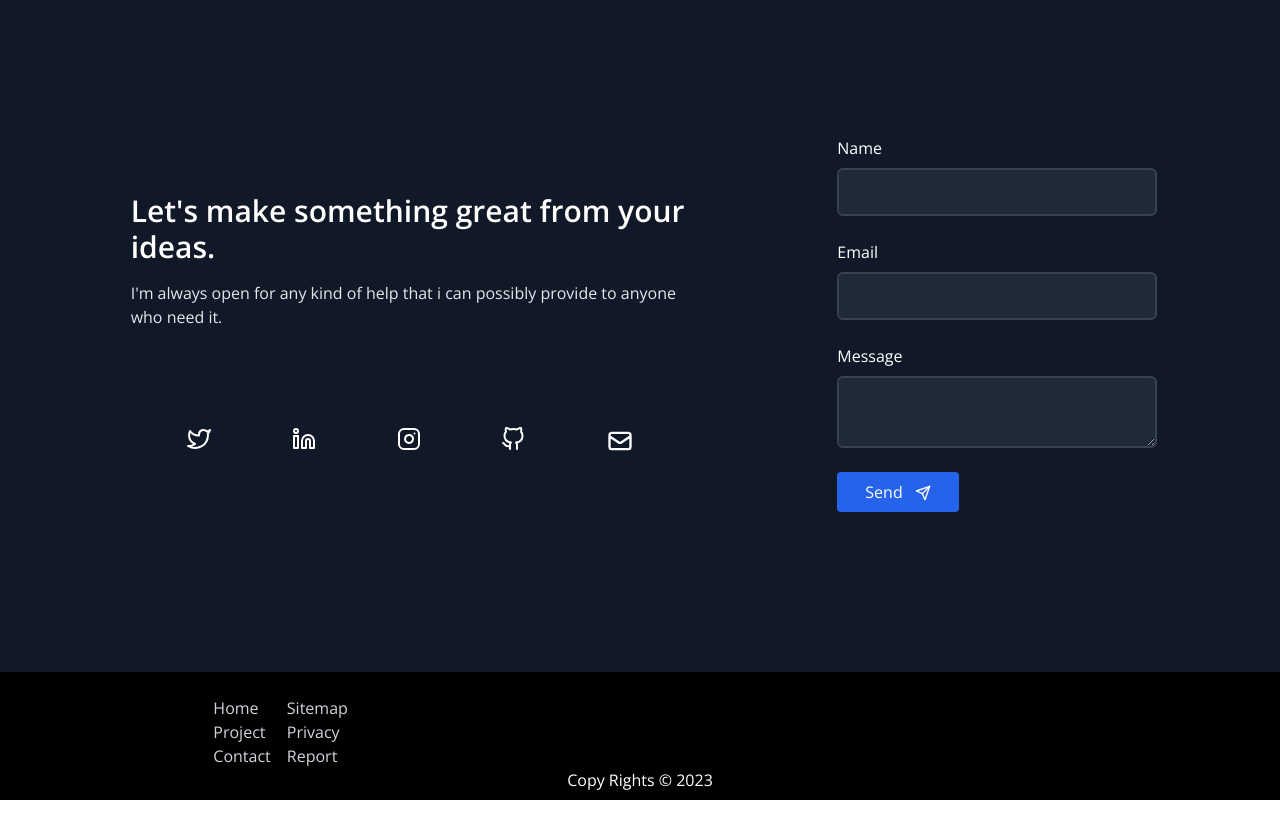
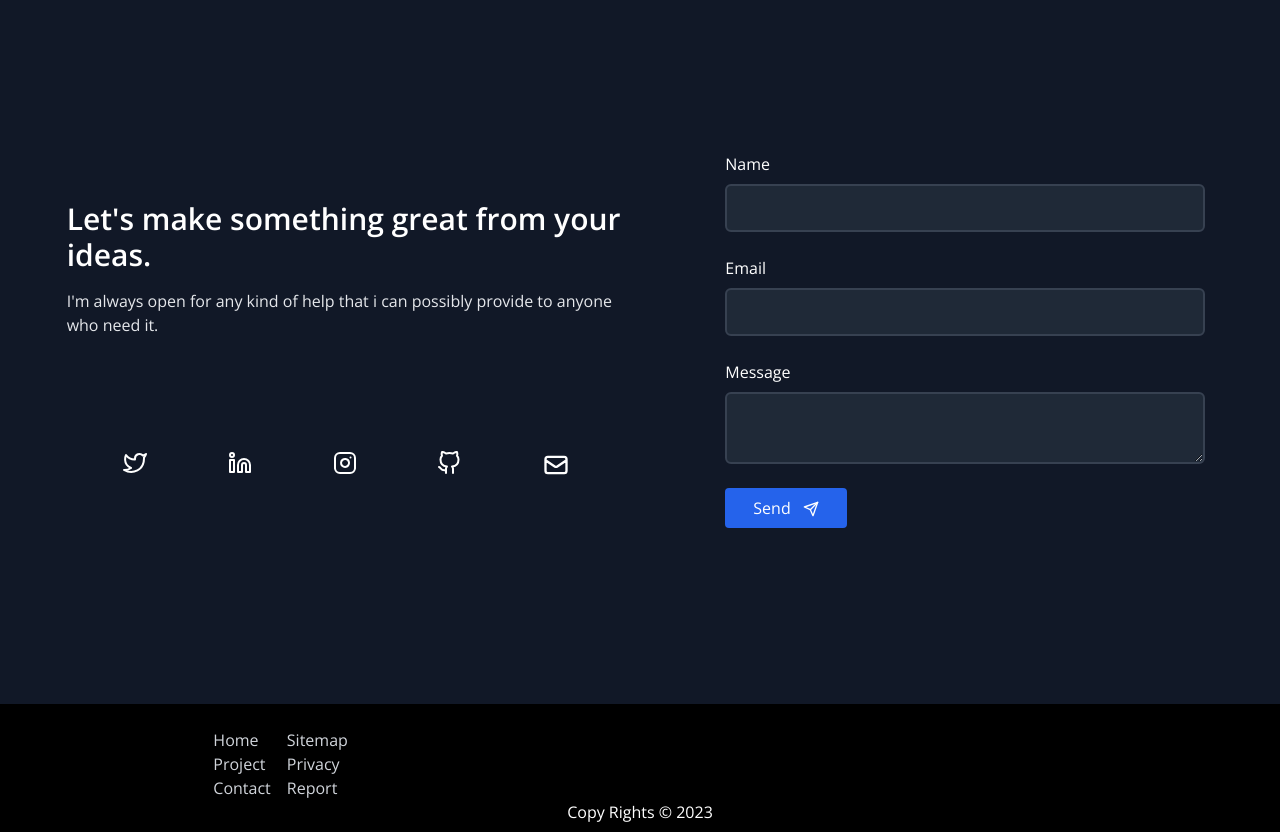
Before and after one commit to ojpro/portfolio-v2, a Next.js app: page / in a window 1280 px wide. Shown: the part 5120-5952 px from the top of the page. Before the commit the page ends 5920 px from the top, so only its background shows below. Built offline with nearby package versions, Linux system fonts and the light colour scheme.

Commit message:
fix the contact form's inputs width issue

```diff
--- a/src/components/partials/sections/Contact.tsx
+++ b/src/components/partials/sections/Contact.tsx
@@ -46,9 +46,9 @@ export default function Contact() {
                     </div>
 
                     {/* <> Form </> */}
-                    <div className="relative">
+                    <div className="relative w-full max-w-lg p-4">
                         <form action=""
-                              className="flex flex-col flex-nowrap justify-start items-center gap-6 max-w-full min-w-[320px]">
+                              className="flex flex-col flex-nowrap justify-start items-center gap-6">
                             <label htmlFor="name" className="flex flex-col gap-2 w-full">
                                 <span>Name </span>
                                 <input type="text"
```
